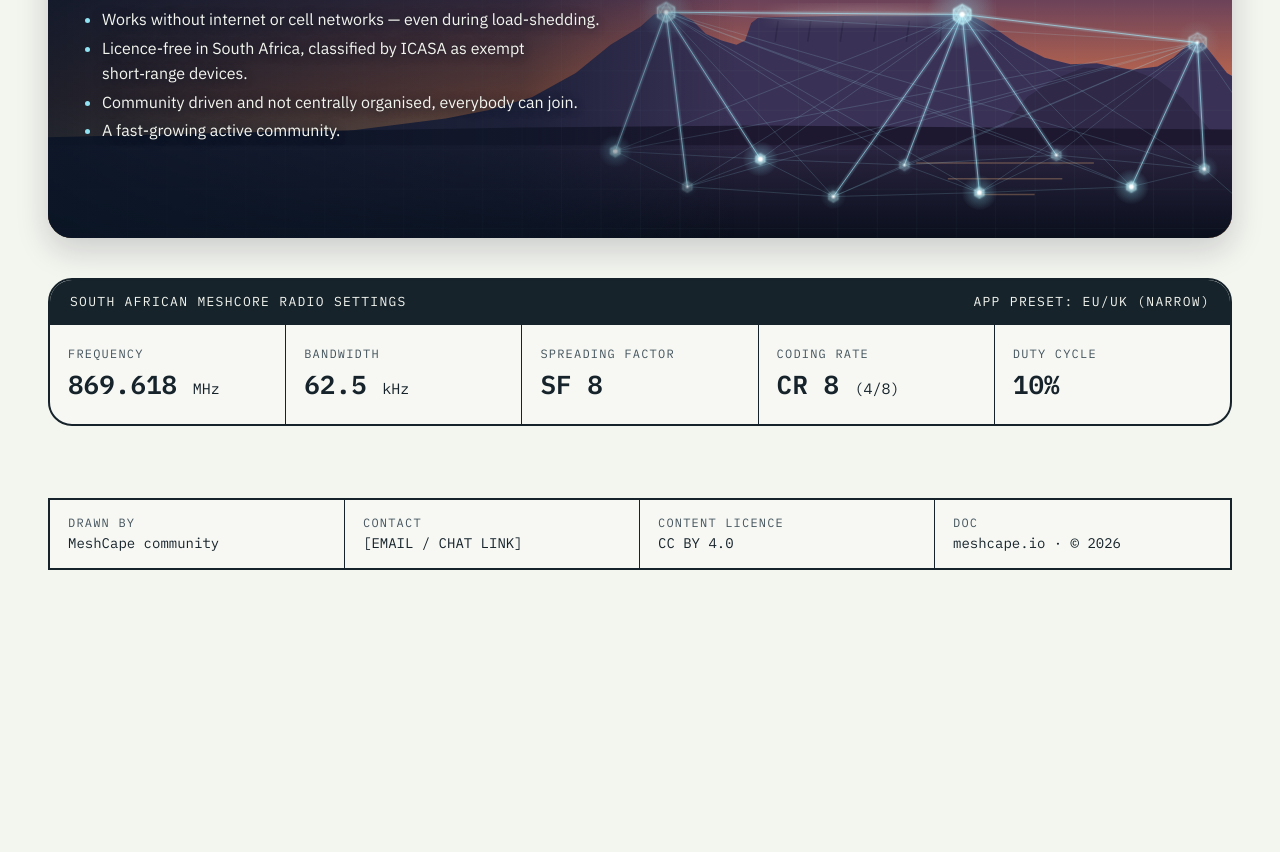
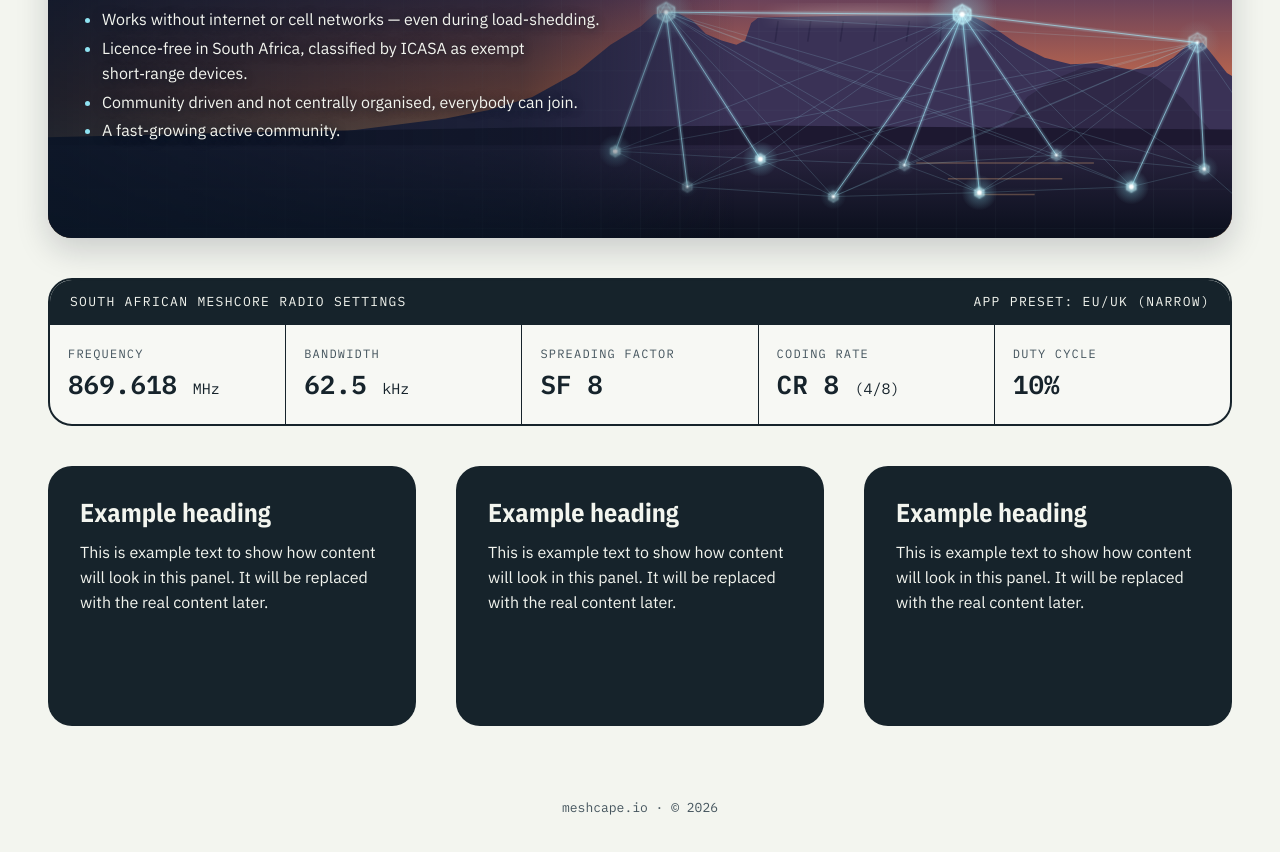
Before and after one commit to digitalhobo-area51/MeshCape, an Astro site: page / in a window 1280 px wide. Shown: the part 348-1200 px from the top of the page. Before the commit the page ends 990 px from the top, so only its background shows below. Built offline with nearby package versions, Linux system fonts and the light colour scheme; Astro itself is replaced by a stand-in of ours.

Commit message:
Homepage: three content panels, simple footer, "cellular networks"
Co-Authored-By: Claude Opus 5.5 <noreply@anthropic.com>
Claude-Session: https://claude.ai/code/session_01EAqqcBgZDoBRkKYjtyT4kj

```diff
--- /dev/null
+++ b/src/components/Panels.astro
@@ -0,0 +1,28 @@
+---
+// Three equal content panels under the radio table. Placeholder text for now.
+const panels = [
+  { title: 'Example heading', body: 'This is example text to show how content will look in this panel. It will be replaced with the real content later.' },
+  { title: 'Example heading', body: 'This is example text to show how content will look in this panel. It will be replaced with the real content later.' },
+  { title: 'Example heading', body: 'This is example text to show how content will look in this panel. It will be replaced with the real content later.' },
+];
+---
+<section class="panels" aria-label="Highlights">
+  {panels.map((p) => (
+    <article class="panel">
+      <h2 class="panel-title">{p.title}</h2>
+      <p class="panel-body">{p.body}</p>
+    </article>
+  ))}
+</section>
+<style>
+  /* Same gap above as between the hero and the table (40px desktop, 24px phone), and the same gap between panels.
+     The page stack puts 72px / 56px between sections, so pull up by 32px. */
+  .panels { margin-top: -32px; display: grid; grid-template-columns: repeat(3, 1fr); gap: 40px; }
+  .panel { background: var(--ink); color: var(--paper); border-radius: 24px; padding: 32px; min-height: 260px; display: flex; flex-direction: column; gap: 12px; }
+  .panel-title { font-family: var(--cond); font-size: 26px; font-weight: 700; line-height: 1.15; margin: 0; }
+  .panel-body { margin: 0; font-size: 16px; line-height: 1.55; }
+  @media (max-width: 760px) {
+    .panels { grid-template-columns: 1fr; gap: 24px; }
+    .panel { border-radius: 18px; padding: 22px 20px; min-height: 0; }
+  }
+</style>
--- a/src/layouts/Base.astro
+++ b/src/layouts/Base.astro
@@ -62,12 +62,7 @@ const ogImage = new URL('/og.png', site.url);
           <slot />
         </main>
 
-        <footer class="box-heavy footblock">
-          <div><div class="label">Drawn by</div><div class="cell-value">MeshCape community</div></div>
-          <div><div class="label">Contact</div><div class="cell-value">{site.contact}</div></div>
-          <div><div class="label">Content licence</div><div class="cell-value">{site.contentLicence}</div></div>
-          <div><div class="label">Doc</div><div class="cell-value">meshcape.io · © {new Date().getFullYear()}</div></div>
-        </footer>
+        <footer class="site-foot">meshcape.io · © {new Date().getFullYear()}</footer>
       </div>
   </div>
   <script>
--- a/src/pages/index.astro
+++ b/src/pages/index.astro
@@ -2,9 +2,12 @@
 import Base from '../layouts/Base.astro';
 import Hero from '../components/Hero.astro';
 import RadioTable from '../components/RadioTable.astro';
+import Panels from '../components/Panels.astro';
 ---
 <Base>
   <Hero />
 
   <RadioTable />
+
+  <Panels />
 </Base>
--- a/src/styles/global.css
+++ b/src/styles/global.css
@@ -159,11 +159,8 @@ a.ref:hover .kicker { color: #F0A37E; }
 .path .node.out { border-style: dashed; background: transparent; }
 .path .arrow { font-family: var(--mono); color: var(--accent); font-size: 20px; }
 
-/* Footer title block */
-.footblock { display: grid; grid-template-columns: repeat(auto-fit, minmax(180px, 1fr)); }
-.footblock > div { padding: 14px 18px; border-right: 1px solid var(--ink); }
-.footblock > div:last-child { border-right: none; }
-.footblock .cell-value { font-size: 14px; font-weight: 400; }
+/* Footer: one centred line */
+.site-foot { text-align: center; font-family: var(--mono); font-size: 13px; color: var(--ink-muted); }
 
 @media (max-width: 760px) {
   .topbar { --bar-pad: 16px; --cap: 17px; --nudge: -1px; }
@@ -173,5 +170,4 @@ a.ref:hover .kicker { color: #F0A37E; }
   .stack { gap: 56px; }
   .h1 { font-size: 40px; }
   .h2 { font-size: 30px; }
-  .footblock > div { border-right: none; border-bottom: 1px solid var(--ink); }
 }
```
